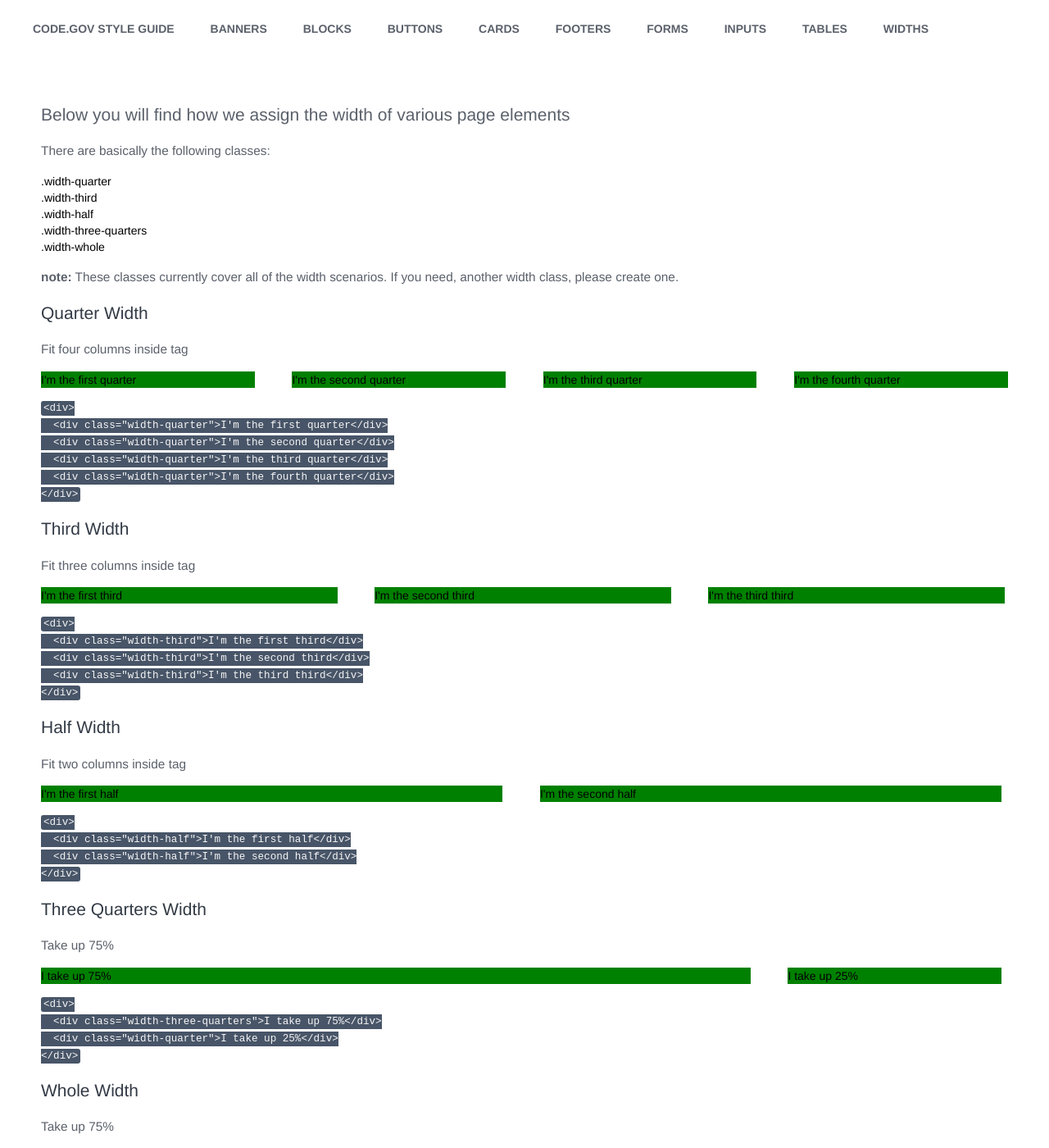
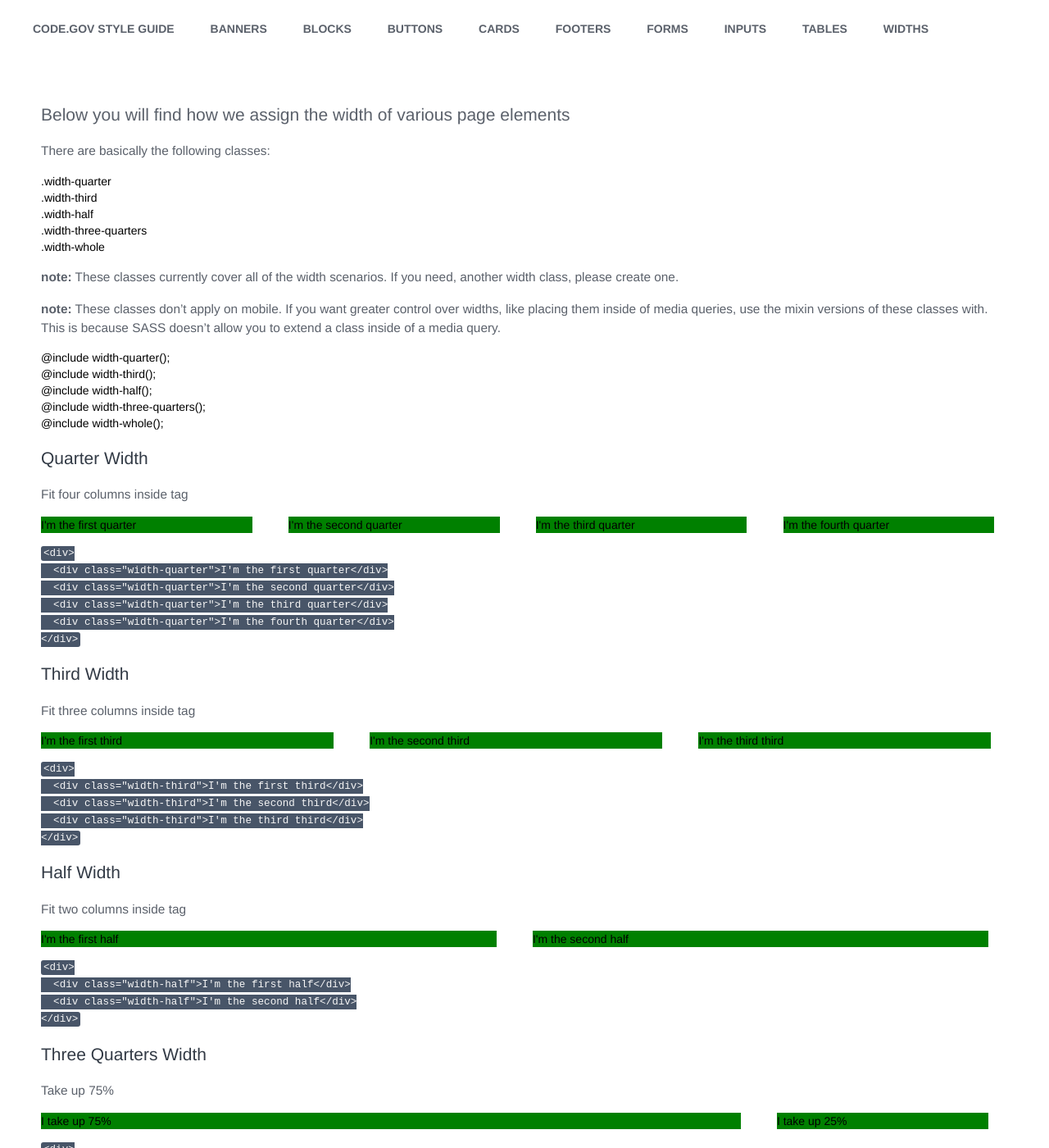
Before and after one commit to GSA/code-gov-style, a Jekyll site: the page built from classes/widths.md, in a window 1280 px wide and 1400 px high. Shown: the whole window at 82% size. Built offline with Jekyll 4.4.1, drawn with Linux system fonts in a browser that asks for light colours.

Commit message:
added widths mixins

```diff
--- a/_sass/_documentation.scss
+++ b/_sass/_documentation.scss
@@ -3,7 +3,7 @@
 
 .sidebar-docs {
   @media screen and (min-width: $medium-screen) {
-    @extend .width-quarter;
+    @include width-quarter();
   }
 }
 
@@ -12,7 +12,7 @@
   padding: 1em 1em 2em;
 
   @media screen and (min-width: $medium-screen) {
-    @extend .width-three-quarters;
+    @include width-three-quarters();
     padding: 2em 2em 3em;
   }
 
@@ -154,7 +154,7 @@ li.dashboard-agency {
     @include clearfix;
 
     div {
-      @extend .width-half;
+      @include width-half();
     }
 
     h3 {
--- a/_sass/_variables.scss
+++ b/_sass/_variables.scss
@@ -85,10 +85,9 @@ $extra-large-screen: 1024px;
 }
 
 @mixin span-columns($num-columns) {
-  @media screen and (min-width: $medium-screen) {
   // 12 * colwidth + 11 * gutterwidth = 100%
   $column-width: 5%;
-    $gutter-width: (99% - 12 * $column-width) / 11;
+  $gutter-width: (97.6% - 12 * $column-width) / 11;
   display: inline-block;
   margin-left: $gutter-width / 2;
   margin-right: $gutter-width / 2;
@@ -103,21 +102,50 @@ $extra-large-screen: 1024px;
     margin-right: 0%;
   }
 }
+
+@mixin width-quarter() {
+  @include span-columns(3);
+}
+
+@mixin width-third() {
+  @include span-columns(4);
+}
+
+@mixin width-half() {
+  @include span-columns(6);
+}
+
+@mixin width-three-quarters() {
+  @include span-columns(9);
+}
+
+@mixin width-whole {
+  @include span-columns(12);
 }
 
 
 .width-quarter {
-  @include span-columns(3);
+  @media screen and (min-width: $medium-screen) {
+    @include width-quarter();
+  }
 }
 .width-third {
-  @include span-columns(4);
+  @media screen and (min-width: $medium-screen) {
+    @include width-third();
+  }
 }
 .width-half {
-  @include span-columns(6);
+  @media screen and (min-width: $medium-screen) {
+    @include width-half();
+  }
 }
 .width-three-quarters {
-  @include span-columns(9);
+  @media screen and (min-width: $medium-screen) {
+    @include width-three-quarters();
+  }
 }
 .width-whole {
-  @include span-columns(12);
+  @media screen and (min-width: $medium-screen) {
+    @include width-whole();
   }
+}
--- a/classes/widths.md
+++ b/classes/widths.md
@@ -13,6 +13,13 @@ There are basically the following classes:
 
 **note:** These classes currently cover all of the width scenarios.  If you need,
 another width class, please create one.
+
+**note:** These classes don't apply on mobile.  If you want greater control over widths, like placing them inside of media queries, use the mixin versions of these classes with.  This is because SASS doesn't allow you to extend a class inside of a media query.
+- @include width-quarter();
+- @include width-third();
+- @include width-half();
+- @include width-three-quarters();
+- @include width-whole();
 
 <style>
 [class*='width-'] {
```
Lines whose indentation alone changed are shown as unchanged.
